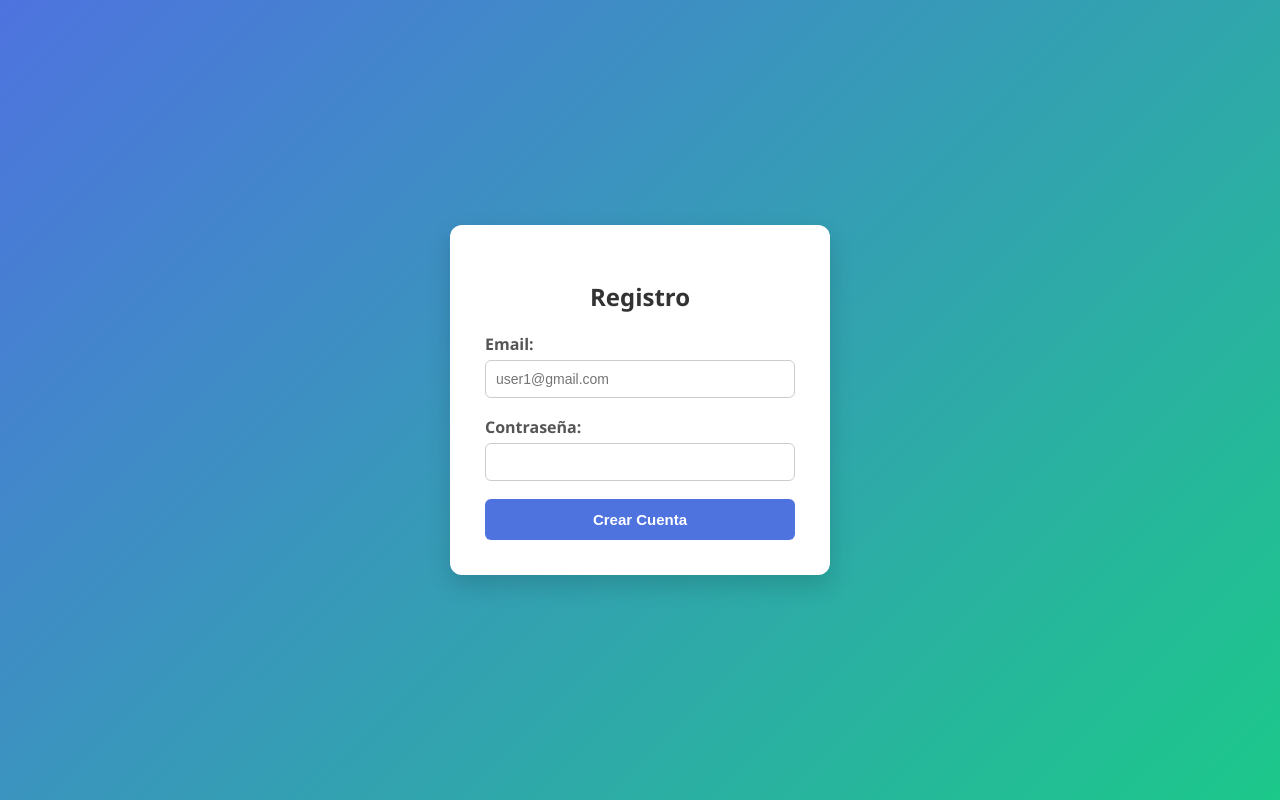
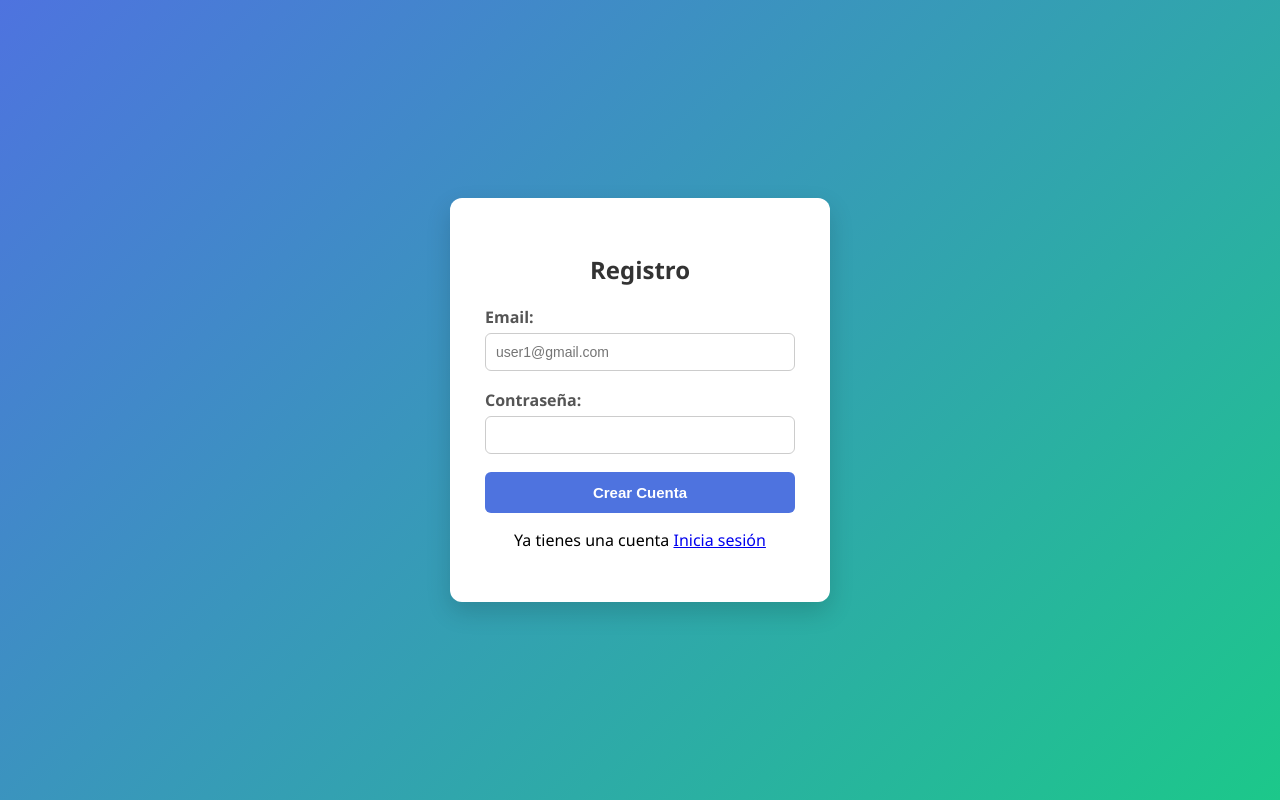
Before and after one commit to minostauro27-byte/Proyecto, a Django app: page /registro/ in a window 1280 px wide. Run offline with Django 5.2, Linux system fonts and the light colour scheme.

Commit message:
Botón login

```diff
--- a/reservas/templates/reservas/registro.html
+++ b/reservas/templates/reservas/registro.html
@@ -106,10 +106,14 @@
         </form>
 
         {% if mensaje %}
-        <p class="{% if '✅' in mensaje %}success{% else %}error{% endif %}">
+        <p class="{% if '' in mensaje %}success{% else %}error{% endif %}">
             {{ mensaje }}
         </p>
         {% endif %}
+
+        <p style="text-align:center;">
+        Ya tienes una cuenta <a href="{% url 'login' %}">Inicia sesión</a>
+    </p>
     </div>
 
 </body>
```
